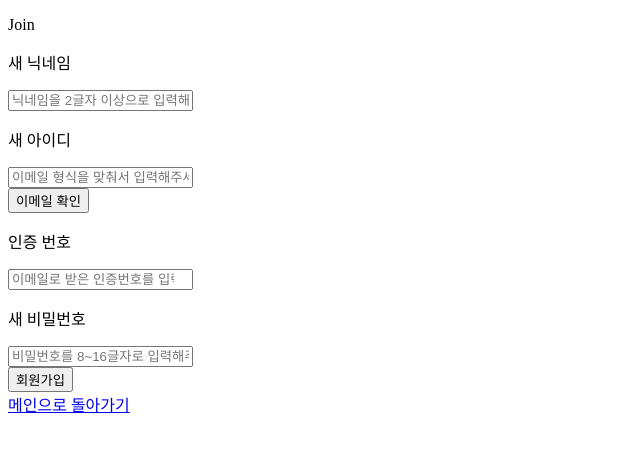
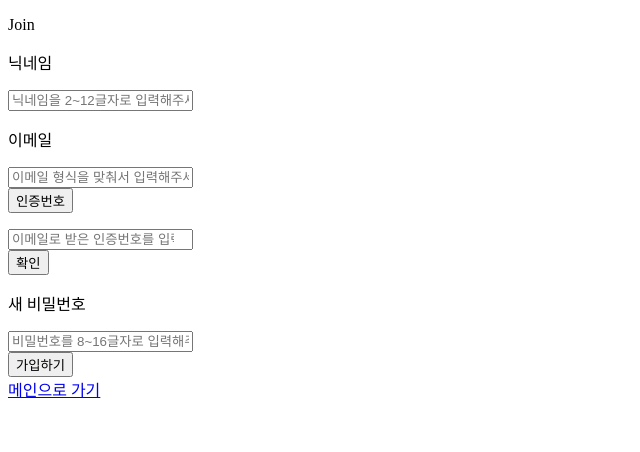
Before and after one commit to FindLolChess-FLC/ReactWebApplicationServer, a React (Create React App) app: page /join in a window 1280 px wide. Shown: the top 452 px of the page, without its empty margins (0-640 px from the left). Built offline with nearby package versions, Linux system fonts and the light colour scheme; the HTML template or start-up script is replaced by a standard one.

Commit message:
🎨 : 파일 이동 형식 변경 및 시안에 맞게 수정

```diff
--- a/src/apis/user.ts
+++ /dev/null
@@ -1,56 +0,0 @@
-const url = "http://127.0.0.1:8000/user/";
-
-type SignupForm = {
-  email: string;
-  password: string;
-  name: string;
-};
-
-type SigninForm = {
-  email: string;
-  password: string;
-};
-
-// 회원가입 URL
-export async function signupUser(userData: SignupForm) {
-  try {
-    const response = await fetch(url.concat("signup/"), {
-      method: "POST",
-      headers: new Headers({
-        "Content-Type": "application/json",
-      }),
-      body: JSON.stringify(userData),
-    });
-    if (!response.ok) {
-      // 올바르지 않은 응답 시 전부 error 취급
-      throw new Error("Network response was not ok");
-    }
-    const data = await response.json();
-    return data; // 성공 시 반환 데이터
-  } catch (error) {
-    console.error("Error:", error);
-    throw error; // 에러 발생 시 호출하는 쪽에서 처리
-  }
-}
-
-// 로그인 URL
-export async function signinUser(userData: SigninForm) {
-  try {
-    const response = await fetch(url.concat("signin/"), {
-      method: "POST",
-      headers: new Headers({
-        "Content-Type": "application/json",
-      }),
-      body: JSON.stringify(userData),
-    });
-    if (!response.ok) {
-      // 올바르지 않은 응답 시 전부 error 취급
-      throw new Error("Network response was not ok");
-    }
-    const data = await response.json(); // response는 promise타입 -> data는 json
-    return data; // 성공 시 반환 데이터
-  } catch (error) {
-    console.error("Error:", error);
-    throw error; // 에러 발생 시 호출하는 쪽에서 처리
-  }
-}
--- a/src/components/InputBox.tsx
+++ b/src/components/InputBox.tsx
@@ -1,7 +1,7 @@
 import { UseFormRegisterReturn } from "react-hook-form"; // props로 전달 받기 위해 UseFormRegisterReturn 사용
 
 type InputBoxProps = {
-  labelname: string;
+  labelname?: string;
   register: UseFormRegisterReturn;
   type: string;
   inputBox: string;
--- a/src/hooks/useUserInput.tsx
+++ b/src/hooks/useUserInput.tsx
@@ -3,7 +3,10 @@ import * as yup from "yup"; // yup 전체를 불러오기 위해 * as 별칭 사
 export default function useUserInput() {
   // validation
   const schema = yup.object().shape({
-    nickname: yup.string().min(2, "닉네임을 2글자 이상으로 입력해주세요."),
+    nickname: yup
+      .string()
+      .min(2, "닉네임을 2~12글자로 입력해주세요.")
+      .max(12, "닉네임을 2~12글자로 입력해주세요."),
     email: yup
       .string()
       .email("이메일 형식을 맞춰서 입력해주세요.")
--- a/src/pages/Join.tsx
+++ b/src/pages/Join.tsx
@@ -1,10 +1,11 @@
 import { yupResolver } from "@hookform/resolvers/yup";
 import { useForm } from "react-hook-form";
+import { Link, useNavigate } from "react-router-dom";
 import * as yup from "yup";
 import useUserInput from "../hooks/useUserInput";
 import useNumberInput from "../hooks/useNumberInput";
 import InputBox from "../components/InputBox";
-import { signupUser } from "../apis/user";
+import { signupUser } from "../utils/apis/user";
 
 export default function Join() {
   // useUserInput에서 input validation schema
@@ -22,38 +23,43 @@ export default function Join() {
     handleSubmit,
     formState: { errors },
   } = useForm({ mode: "onBlur", resolver: yupResolver(combinedSchema) });
-  // 임시
-  const onSubmit = (data: any) => {
+
+  const navigate = useNavigate();
+
+  function onSubmit(data: any) {
     signupUser(data);
-  };
+    navigate("/login");
+  }
   return (
     <div>
       <p>Join</p>
       <form onSubmit={handleSubmit(onSubmit)}>
         <InputBox
           inputBox="nickname"
-          labelname="새 닉네임"
+          labelname="닉네임"
           type="text"
-          placeholder="닉네임을 2글자 이상으로 입력해주세요."
+          placeholder="닉네임을 2~12글자로 입력해주세요."
           register={register("nickname")}
         />
         <div>
           <InputBox
             inputBox="email"
-            labelname="새 아이디"
+            labelname="이메일"
             type="text"
             placeholder="이메일 형식을 맞춰서 입력해주세요."
             register={register("email")}
           />
-          {errors.email && <p>{errors.email.message}</p>}
-          <button type="button">이메일 확인</button>
+          <button type="button">인증번호</button>
+        </div>
+        {errors.email && <p>{errors.email.message}</p>}
+        <div>
           <InputBox
             inputBox="emailNumber"
-            labelname="인증 번호"
             type="number"
             placeholder="이메일로 받은 인증번호를 입력해주세요."
             register={register("emailNumber")}
           />
+          <button type="button">확인</button>
         </div>
         <InputBox
           inputBox="password"
@@ -63,9 +69,9 @@ export default function Join() {
           register={register("password")}
         />
         {errors.password && <p>{errors.password.message}</p>}
-        <button type="submit">회원가입</button>
+        <button type="submit">가입하기</button>
       </form>
-      <a href="/">메인으로 돌아가기</a>
+      <Link to="/">메인으로 가기</Link>
     </div>
   );
 }
--- a/src/pages/Login.tsx
+++ b/src/pages/Login.tsx
@@ -1,31 +1,43 @@
 import { yupResolver } from "@hookform/resolvers/yup";
 import { useForm } from "react-hook-form";
+import { Link, useNavigate } from "react-router-dom";
 import useUserInput from "../hooks/useUserInput";
 import InputBox from "../components/InputBox";
-import { signinUser } from "../apis/user";
+import { signinUser } from "../utils/apis/user";
 
 export default function Login() {
   // useUserInput에서 input validation schema
   const loginSchema = useUserInput();
-  // useForm으로 form 관리
+
   const {
     register,
     handleSubmit,
     formState: { errors },
   } = useForm({ mode: "onBlur", resolver: yupResolver(loginSchema) });
-  // 임시
-  const onSubmit = async (data: any) => {
+
+  const navigate = useNavigate();
+
+  // setCookie 함수
+  function setCookie(name: string, value: string, hours: number) {
+    const date = new Date();
+    date.setTime(date.getTime() + hours * 60 * 60 * 1000);
+    document.cookie = `${name}=${value}; expires=${date.toUTCString()}; path=/; Secure;`;
+  }
+
+  async function onSubmit(data: any) {
     const loginData = await signinUser(data);
     console.log(loginData.access); // 토큰이 있는 장소
-    document.cookie = `token=${loginData.access}; max-age=86400 httpOnly`; // 24시간 뒤 쿠키 삭제
-  };
+    setCookie("token", loginData.access, 24); // 24시간 뒤 쿠키 삭제
+    navigate("/");
+  }
+
   return (
     <div>
       <p>Login</p>
       <form onSubmit={handleSubmit(onSubmit)}>
         <InputBox
           inputBox="email"
-          labelname="아이디"
+          labelname="이메일"
           type="text"
           placeholder="이메일 형식을 맞춰서 입력해주세요."
           register={register("email")}
@@ -39,9 +51,9 @@ export default function Login() {
           register={register("password")}
         />
         {errors.password && <p>{errors.password.message}</p>}
-        <button type="submit">로그인</button>
+        <button type="submit">이메일로 로그인</button>
       </form>
-      <a href="/join">회원가입 하러가기</a>
+      <Link to="/join">회원가입 하기</Link>
     </div>
   );
 }
```
